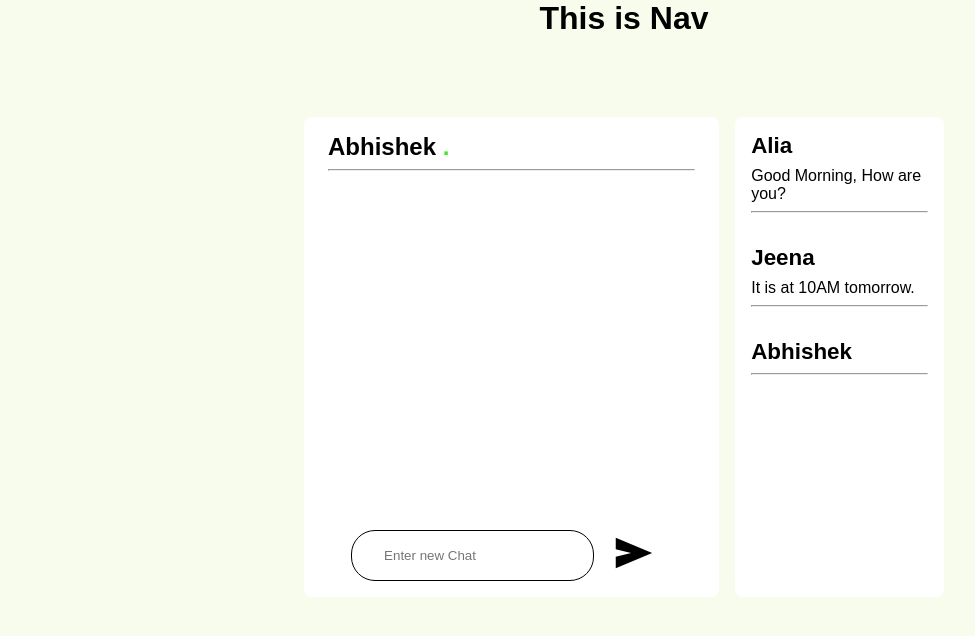
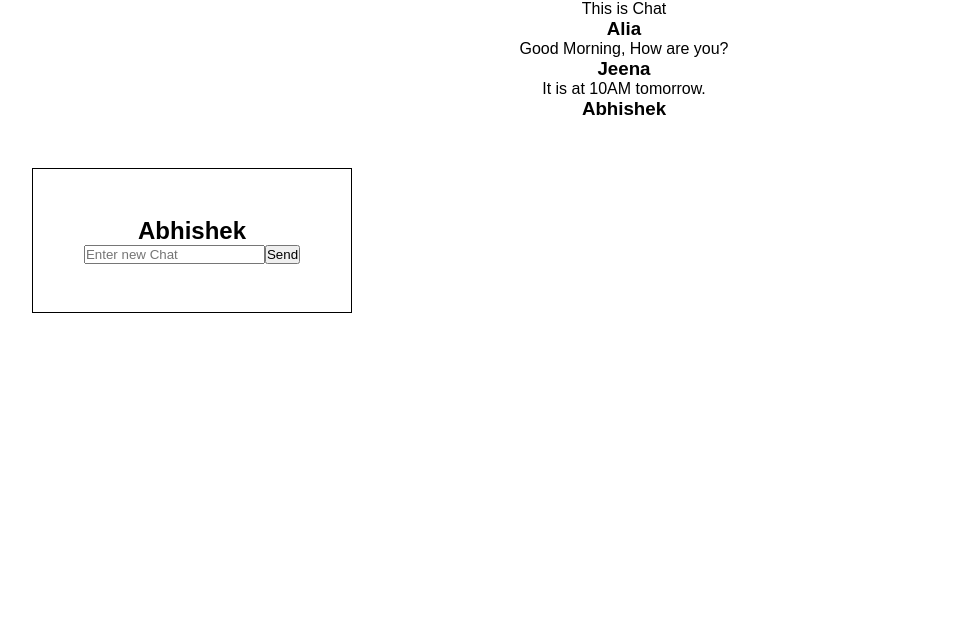
Before and after one commit to AmanHarsh02/hackathon-business-it-consultant-matching, a React (Create React App) app: page /chat in a window 1280 px wide. Shown: the top 636 px of the page, without its empty margins (16-991 px from the left). Built offline with nearby package versions, Linux system fonts and the light colour scheme.

Commit message:
Revert "Merge pull request #13 from AmanHarsh02/style-chat-component"
This reverts commit 0e6f69039aebfbf641163e3fe625fa8b91a02755, reversing
changes made to 55e85a76356aecd532c11694f78501702a9deedb.

```diff
--- a/src/Components/chat/Chat.jsx
+++ b/src/Components/chat/Chat.jsx
@@ -9,45 +9,36 @@ export const Chat=()=>
     const {state,dispatch}=useContext(ChatContext);
     const {allMessages,newMessage}=state;
 
-    return (<>
-        <h1>This is Nav</h1>
-        <div className="chat-component">
+    return (
+        <div>This is Chat
+            <ul>
+                {allMessages.map((item,index)=>{
+                    const {name,messages}=item;
+                    return (
+                        <li key={index}>
+                            <h3>{name}</h3>
+                            <p>{messages[1]?.message}</p>
+                        </li>
+                    )
+                })}
+            </ul>
             <div className="chat-container">
-                <div className="head-container"><h2 style={{textAlign:"left"}}>{allMessages[2].name} <span className="active"> . </span></h2>
-                <hr style={{marginTop:"0.5rem"}} /></div>
+                <h2>{allMessages[2].name}</h2>
                 <div className="text-container">
                 {[...allMessages[2].messages]?.map((text,index)=>{
                     return (
-                        <li key={index} className="chat-list-item">
-
-                            <p className="chat-message">{text}</p>
+                        <li key={index}>
+                            <strong>You</strong>
+                            <p>{text}</p>
                         </li>
                     )
                 })}
                 </div>
-                <div className="send-text-container">
-                <input className="chat-input" placeholder="Enter new Chat" value={newMessage} onChange={(e)=>dispatch({type:"CHANGE_TEXT",payload:e.target.value})}></input>
-                <button onClick={()=>dispatch({type:"ADD_MESSAGE",payload:newMessage})}><svg width="46" height="46" viewBox="0 0 46 46" fill="none" xmlns="http://www.w3.org/2000/svg">
-<path d="M5.75 38.3334V26.8334L21.0833 23.0001L5.75 19.1667V7.66675L42.1667 23.0001L5.75 38.3334Z" fill="black"/>
-</svg></button>
-
+                <div>
+                <input placeholder="Enter new Chat" value={newMessage} onChange={(e)=>dispatch({type:"CHANGE_TEXT",payload:e.target.value})}></input>
+                <button onClick={()=>dispatch({type:"ADD_MESSAGE",payload:newMessage})}>Send</button>
                 </div>
             </div>
-            <ul className="list-container">
-                {allMessages.map((item,index)=>{
-                    const {name,messages}=item;
-                    return (
-                        <li key={index} className="list-item">
-                            <h3 style={{fontSize:"1.4rem",marginBottom:"0.5rem"}}>{name}</h3>
-
-                            <p style={{marginBottom:"0.5rem"}}>{messages[1]?.message}</p>
-                            <hr/>
-                        </li>
-                    )
-                })}
-            </ul>
-
         </div>
-        </>
     )
 }
--- a/src/Components/chat/chat.css
+++ b/src/Components/chat/chat.css
@@ -1,81 +1,9 @@
 .chat-container {
     border: 1px solid;
-    padding:1rem 1.5rem;
-    width: 30rem;
+    padding:3rem;
+    margin:3rem;
+    width: 20rem;
     display: flex;
-    gap:1rem;
-    min-height: 30rem;
-    max-height: fit-content;
     flex-direction: column;
     justify-content: space-between;
-    border:0px transparent;
-    background-color: white;
-    border-radius: 0.5rem;
 }
-.chat-component {
-    display:flex;
-    flex-direction: row;
-    gap: 1rem;
-    width: 40rem;
-    border: 1px solid;
-    margin-top: 5rem;
-    min-height: 30rem;
-    max-height: fit-content;
-    justify-content: center;
-    margin: auto;
-    margin-top: 5rem;
-    background-color: transparent;
-    border:0px transparent;
-}
-.list-container {
-    list-style: none;
-    text-align: left;
-    width: 15rem;
-    background-color: white;
-    padding:0 1rem;
-    border-radius: 0.5rem;
-}
-.list-item {
-    padding:1rem 0;
-}
-.active {
-    color: rgb(56, 237, 28);
-    border-radius: 60%;
-
-}
-.chat-list-item {
-    text-align: right;
-    list-style: none;
-    margin-bottom: 0.6rem;
-
-}
-.chat-message{
-    border:1px solid rgb(66, 65, 65);
-    border-radius: 1rem 1rem 0 1rem;
-    width: -50%;
-    padding:1rem;
-}
-.chat-input {
-    padding:1rem 2rem;
-    border:1px solid black;
-    border-radius: 1.5rem;
-
-}
- button {
-background-color: white;
-border:0px;
-align-self: center;
-font-size: 1.1rem;
-padding:0 1rem;
-}
-.send-text-container {
-    display: flex;
-    flex-direction: row;
-    justify-content: center;
-}
-.head-container {
-    margin-bottom:1rem;
-}
-body {
-    background-color: #F8FCED;
-}
--- a/src/contexts/ChatContext.js
+++ b/src/contexts/ChatContext.js
@@ -19,7 +19,7 @@ export const ChatProvider=({children})=>
                     }
                     return item;
                   });
-                return {...chat,allMessages:updatedAllMessages,newMessage:""};
+                return {...chat,allMessages:updatedAllMessages};
 
 
             default:
```
